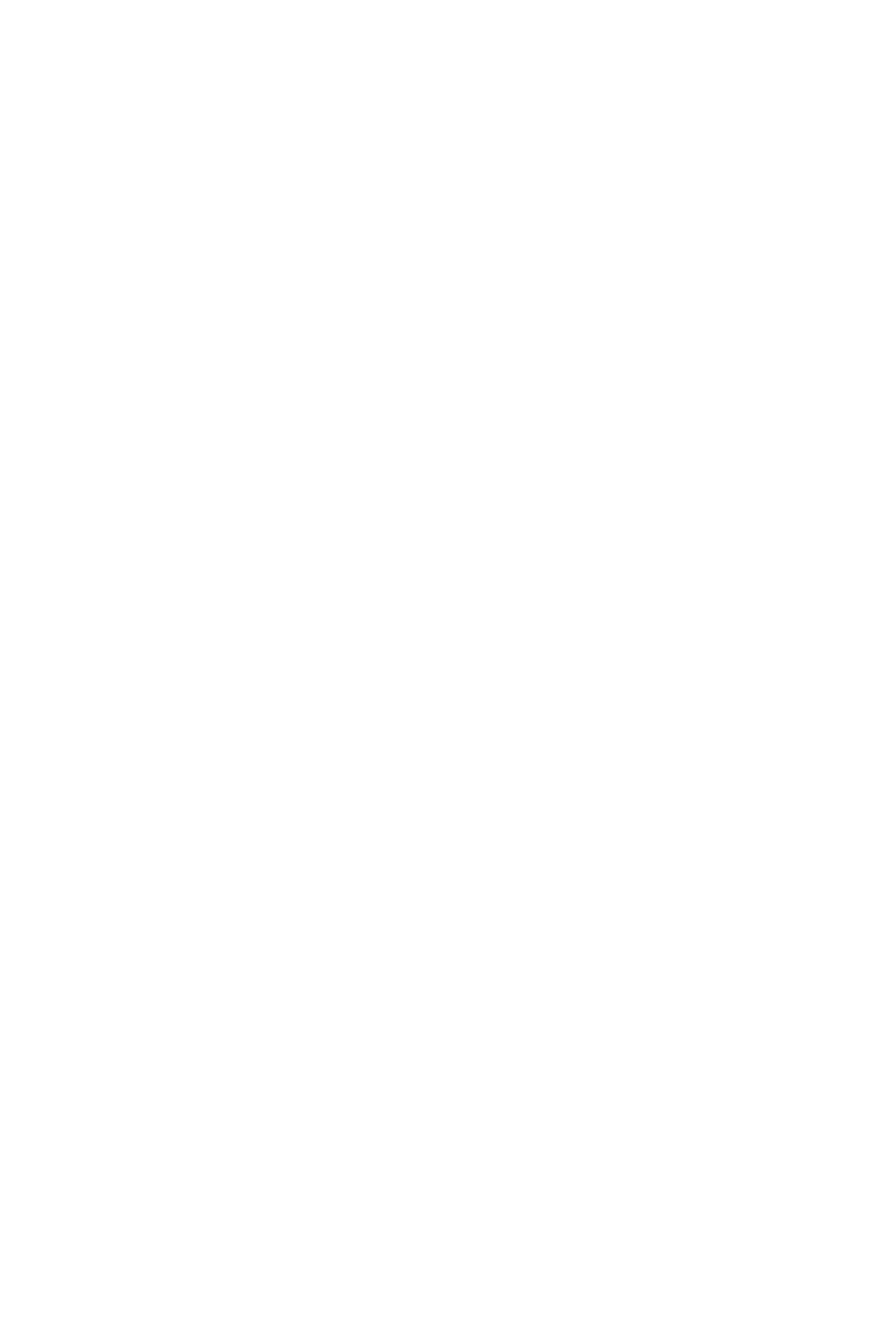
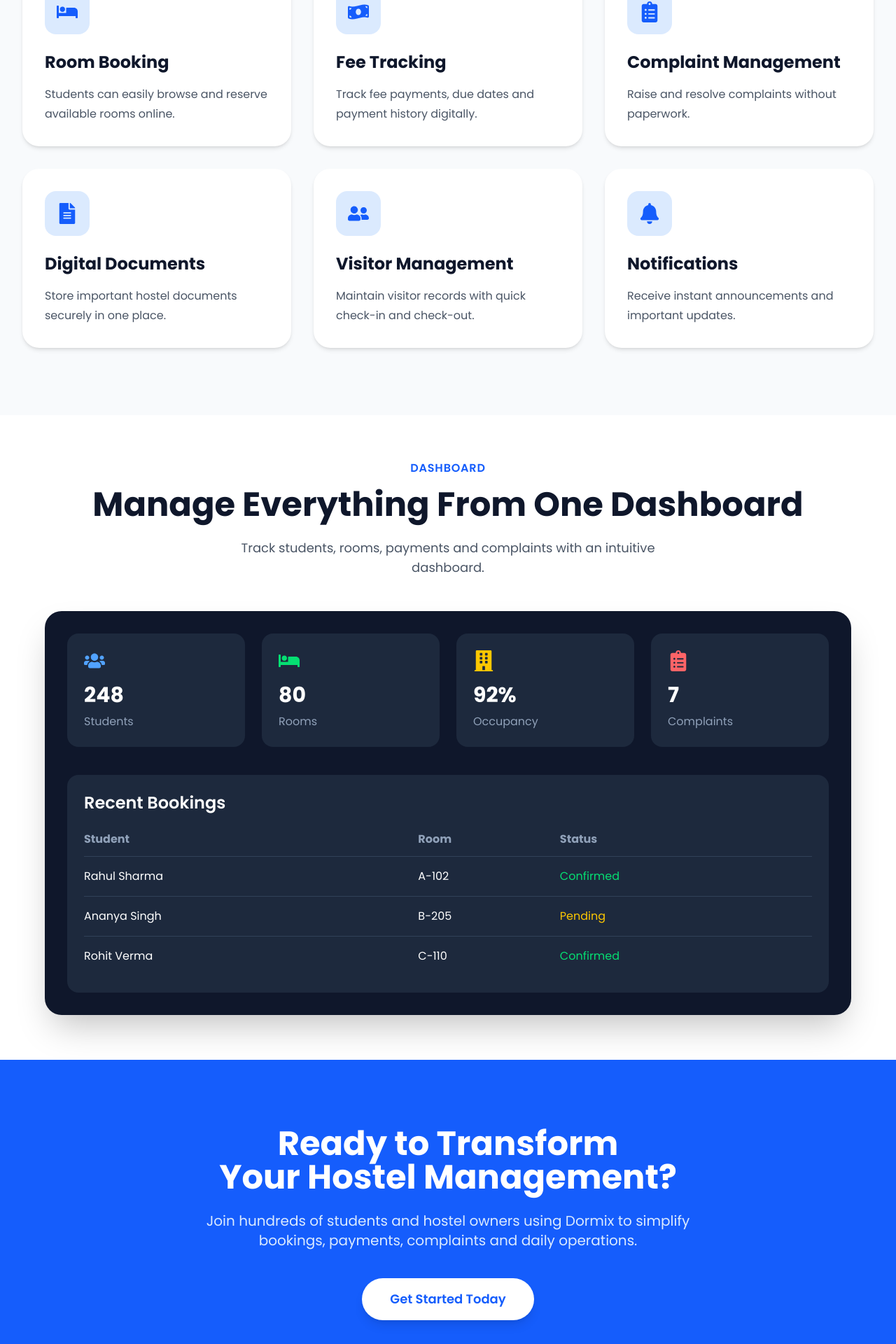
Before and after one commit to Manvi-Sinha/dormix, a React (Vite) app: page / in a window 1280 px wide. Shown: the part 3359-5279 px from the top of the page at 70% size. Before the commit the page ends 2984 px from the top, so only its background shows below. Built offline with nearby package versions, Linux system fonts and the light colour scheme.

Commit message:
Complete landing page core sections

```diff
--- a/src/components/CTA.jsx
+++ b/src/components/CTA.jsx
@@ -1,28 +1,22 @@
 function CTA() {
   return (
     <section className="bg-blue-600 py-24">
-      <div className="max-w-5xl mx-auto px-8 text-center">
+      <div className="max-w-5xl mx-auto px-8 text-center text-white">
 
-        <h2 className="text-5xl font-bold text-white">
-          Ready to Modernize Your Hostel/PG?
+        <h2 className="text-5xl font-bold">
+          Ready to Transform
+          <br />
+          Your Hostel Management?
         </h2>
 
-        <p className="text-blue-100 mt-6 text-lg">
-          Join Dormix and simplify room bookings, fee tracking,
-          complaints, visitors and more.
+        <p className="mt-6 text-xl text-blue-100 max-w-3xl mx-auto">
+          Join hundreds of students and hostel owners using Dormix to simplify
+          bookings, payments, complaints and daily operations.
         </p>
 
-        <div className="mt-10 flex justify-center gap-4">
-
-          <button className="bg-white text-blue-600 px-8 py-3 rounded-full font-semibold hover:bg-gray-100 transition">
-            Get Started
-          </button>
-
-          <button className="border border-white text-white px-8 py-3 rounded-full font-semibold hover:bg-white hover:text-blue-600 transition">
-            Contact Us
-          </button>
-
-        </div>
+        <button className="mt-10 bg-white text-blue-600 px-10 py-4 rounded-full font-semibold text-lg hover:bg-slate-100 transition-all duration-300 shadow-lg">
+          Get Started Today
+        </button>
 
       </div>
     </section>
--- /dev/null
+++ b/src/components/DashboardPreview.jsx
@@ -0,0 +1,116 @@
+import {
+  FaUsers,
+  FaBed,
+  FaBuilding,
+  FaClipboardList,
+} from "react-icons/fa";
+
+function DashboardPreview() {
+  return (
+    <section className="bg-white py-16">
+      <div className="max-w-[1400px] mx-auto px-8">
+
+        {/* Heading */}
+
+        <div className="text-center">
+
+          <span className="text-blue-600 font-semibold uppercase tracking-wider">
+            Dashboard
+          </span>
+
+          <h2 className="mt-4 text-5xl font-bold text-slate-900">
+            Manage Everything From One Dashboard
+          </h2>
+
+          <p className="mt-6 text-lg text-gray-600 max-w-2xl mx-auto">
+            Track students, rooms, payments and complaints with an intuitive dashboard.
+          </p>
+
+        </div>
+
+        {/* Dashboard Card */}
+
+        <div className="mt-12 bg-slate-900 rounded-3xl p-8 shadow-2xl max-w-6xl mx-auto">
+
+          {/* Top Cards */}
+
+          <div className="grid md:grid-cols-2 lg:grid-cols-4 gap-6">
+
+            <div className="bg-slate-800 rounded-2xl p-6">
+              <FaUsers className="text-blue-400 text-3xl" />
+              <h3 className="text-white text-3xl font-bold mt-4">248</h3>
+              <p className="text-slate-400 mt-2">Students</p>
+            </div>
+
+            <div className="bg-slate-800 rounded-2xl p-6">
+              <FaBed className="text-green-400 text-3xl" />
+              <h3 className="text-white text-3xl font-bold mt-4">80</h3>
+              <p className="text-slate-400 mt-2">Rooms</p>
+            </div>
+
+            <div className="bg-slate-800 rounded-2xl p-6">
+              <FaBuilding className="text-yellow-400 text-3xl" />
+              <h3 className="text-white text-3xl font-bold mt-4">92%</h3>
+              <p className="text-slate-400 mt-2">Occupancy</p>
+            </div>
+
+            <div className="bg-slate-800 rounded-2xl p-6">
+              <FaClipboardList className="text-red-400 text-3xl" />
+              <h3 className="text-white text-3xl font-bold mt-4">7</h3>
+              <p className="text-slate-400 mt-2">Complaints</p>
+            </div>
+
+          </div>
+
+          {/* Table */}
+
+          <div className="mt-10 bg-slate-800 rounded-2xl p-6">
+
+            <h3 className="text-white text-2xl font-semibold mb-6">
+              Recent Bookings
+            </h3>
+
+            <table className="w-full text-left">
+
+              <thead className="text-slate-400 border-b border-slate-700">
+                <tr>
+                  <th className="pb-3">Student</th>
+                  <th className="pb-3">Room</th>
+                  <th className="pb-3">Status</th>
+                </tr>
+              </thead>
+
+              <tbody className="text-white">
+
+                <tr className="border-b border-slate-700">
+                  <td className="py-4">Rahul Sharma</td>
+                  <td>A-102</td>
+                  <td className="text-green-400">Confirmed</td>
+                </tr>
+
+                <tr className="border-b border-slate-700">
+                  <td className="py-4">Ananya Singh</td>
+                  <td>B-205</td>
+                  <td className="text-yellow-400">Pending</td>
+                </tr>
+
+                <tr>
+                  <td className="py-4">Rohit Verma</td>
+                  <td>C-110</td>
+                  <td className="text-green-400">Confirmed</td>
+                </tr>
+
+              </tbody>
+
+            </table>
+
+          </div>
+
+        </div>
+
+      </div>
+    </section>
+  );
+}
+
+export default DashboardPreview;
--- a/src/components/Features.jsx
+++ b/src/components/Features.jsx
@@ -2,57 +2,86 @@ import {
   FaBed,
   FaMoneyBillWave,
   FaClipboardList,
+  FaFileAlt,
   FaUserFriends,
+  FaBell,
 } from "react-icons/fa";
 
 function Features() {
+  const features = [
+    {
+      icon: <FaBed />,
+      title: "Room Booking",
+      desc: "Students can easily browse and reserve available rooms online.",
+    },
+    {
+      icon: <FaMoneyBillWave />,
+      title: "Fee Tracking",
+      desc: "Track fee payments, due dates and payment history digitally.",
+    },
+    {
+      icon: <FaClipboardList />,
+      title: "Complaint Management",
+      desc: "Raise and resolve complaints without paperwork.",
+    },
+    {
+      icon: <FaFileAlt />,
+      title: "Digital Documents",
+      desc: "Store important hostel documents securely in one place.",
+    },
+    {
+      icon: <FaUserFriends />,
+      title: "Visitor Management",
+      desc: "Maintain visitor records with quick check-in and check-out.",
+    },
+    {
+      icon: <FaBell />,
+      title: "Notifications",
+      desc: "Receive instant announcements and important updates.",
+    },
+  ];
+
   return (
-    <section className="bg-slate-950 text-white py-24">
-      <div className="max-w-7xl mx-auto px-8">
+    <section className="bg-slate-50 py-24">
+      <div className="max-w-[1400px] mx-auto px-8">
 
         <div className="text-center">
-          <h2 className="text-4xl font-bold">
+
+          <span className="text-blue-600 font-semibold uppercase tracking-wider">
+            Features
+          </span>
+
+          <h2 className="mt-4 text-5xl font-bold text-slate-900">
             Everything You Need
           </h2>
 
-          <p className="text-gray-400 mt-4">
-            Manage every aspect of your Hostel/PG from one powerful platform.
+          <p className="mt-6 text-lg text-gray-600 max-w-2xl mx-auto">
+            Dormix provides every tool needed to simplify hostel and PG
+            management for students and administrators.
           </p>
+
         </div>
 
-        <div className="grid md:grid-cols-2 lg:grid-cols-4 gap-8 mt-16">
+        <div className="grid md:grid-cols-2 lg:grid-cols-3 gap-8 mt-16">
 
-          <div className="bg-slate-900 rounded-2xl p-6 hover:-translate-y-2 hover:bg-slate-800 transition duration-300">
-            <FaBed className="text-4xl text-blue-500 mb-5" />
-            <h3 className="text-xl font-semibold">Room Booking</h3>
-            <p className="text-gray-400 mt-3">
-              Book and manage hostel rooms with ease.
-            </p>
-          </div>
+          {features.map((feature) => (
+            <div
+              key={feature.title}
+              className="bg-white rounded-3xl p-8 shadow-md hover:shadow-xl hover:-translate-y-2 transition-all duration-300"
+            >
+              <div className="w-16 h-16 rounded-2xl bg-blue-100 flex items-center justify-center text-blue-600 text-3xl">
+                {feature.icon}
+              </div>
 
-          <div className="bg-slate-900 rounded-2xl p-6 hover:-translate-y-2 hover:bg-slate-800 transition duration-300">
-            <FaMoneyBillWave className="text-4xl text-blue-500 mb-5" />
-            <h3 className="text-xl font-semibold">Fee Tracking</h3>
-            <p className="text-gray-400 mt-3">
-              Monitor payments, dues and receipts.
-            </p>
-          </div>
+              <h3 className="mt-6 text-2xl font-bold text-slate-900">
+                {feature.title}
+              </h3>
 
-          <div className="bg-slate-900 rounded-2xl p-6 hover:-translate-y-2 hover:bg-slate-800 transition duration-300">
-            <FaClipboardList className="text-4xl text-blue-500 mb-5" />
-            <h3 className="text-xl font-semibold">Complaints</h3>
-            <p className="text-gray-400 mt-3">
-              Track and resolve complaints efficiently.
-            </p>
-          </div>
-
-          <div className="bg-slate-900 rounded-2xl p-6 hover:-translate-y-2 hover:bg-slate-800 transition duration-300">
-            <FaUserFriends className="text-4xl text-blue-500 mb-5" />
-            <h3 className="text-xl font-semibold">Visitor Management</h3>
-            <p className="text-gray-400 mt-3">
-              Maintain secure visitor records and history.
-            </p>
-          </div>
+              <p className="mt-4 text-gray-600 leading-7">
+                {feature.desc}
+              </p>
+            </div>
+          ))}
 
         </div>
 
--- a/src/pages/Home.jsx
+++ b/src/pages/Home.jsx
@@ -3,6 +3,9 @@ import Hero from "../components/Hero";
 import Stats from "../components/Stats";
 import About from "../components/About";
 import Rooms from "../components/Rooms";
+import Features from "../components/Features";
+import DashboardPreview from "../components/DashboardPreview";
+import CTA from "../components/CTA";
 
 function Home() {
   return (
@@ -12,6 +15,9 @@ function Home() {
       <Stats />
       <About />
       <Rooms />
+      <Features />
+      <DashboardPreview />
+      <CTA />
     </>
   );
 }
```
